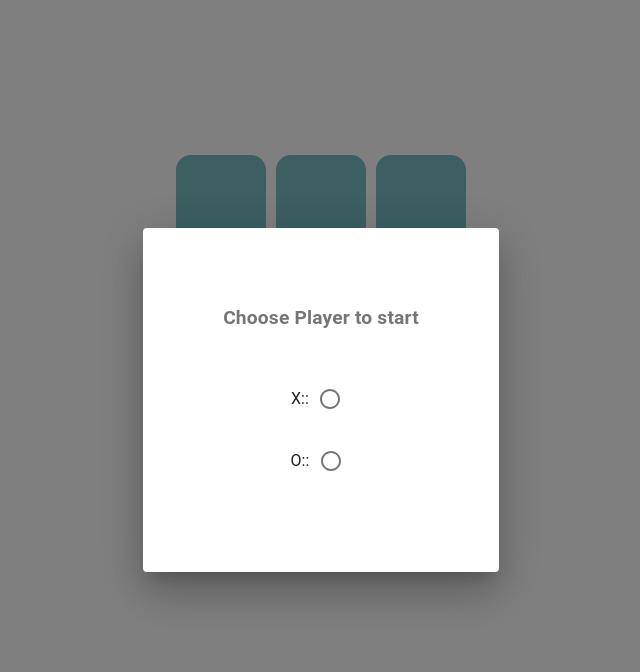
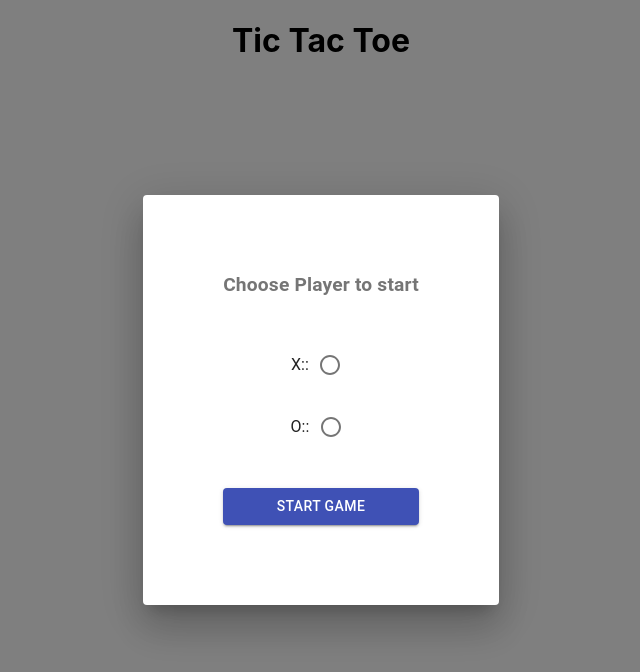
Before and after one commit to MartirosSahakyan/tic-tak-toe, a React (Create React App) app: page / in a window 1280 px wide. Shown: the top 672 px of the page, without its empty margins (319-959 px from the left). Built offline with nearby package versions, Linux system fonts and the light colour scheme.

Commit message:
feat(ChoosePlayer): add start game btn and logic

```diff
--- a/src/components/ChoosePlayer/ChoosePlayer.jsx
+++ b/src/components/ChoosePlayer/ChoosePlayer.jsx
@@ -5,6 +5,7 @@ import FormControlLabel from "@material-ui/core/FormControlLabel";
 import FormControl from "@material-ui/core/FormControl";
 import FormLabel from "@material-ui/core/FormLabel";
 import Dialog from "@material-ui/core/Dialog";
+import Button from "@material-ui/core/Button";
 import { makeStyles } from "@material-ui/core";
 
 const useStyles = makeStyles({
@@ -19,18 +20,26 @@ const useStyles = makeStyles({
   radioBtn: {
     margin: "10px auto",
   },
+  btn: {
+    marginTop: "30px",
+  },
 });
 
-export default function ChoosePlayer({ handleChange, open }) {
+export default function ChoosePlayer({
+  handleBtnClick,
+  handleRadioBtn,
+  open,
+  value,
+}) {
   const classes = useStyles();
 
   return (
-    <Dialog open={open} onClose={handleChange}>
+    <Dialog open={open} onClose={handleBtnClick}>
       <FormControl className={classes.form} component="fieldset">
         <FormLabel className={classes.title} component="legend">
           Choose Player to start
         </FormLabel>
-        <RadioGroup onChange={handleChange}>
+        <RadioGroup onChange={handleRadioBtn}>
           <FormControlLabel
             className={classes.radioBtn}
             value="X"
@@ -46,6 +55,14 @@ export default function ChoosePlayer({ handleChange, open }) {
             label="O::  "
           />
         </RadioGroup>
+        <Button
+          onClick={handleBtnClick}
+          variant="contained"
+          color="primary"
+          className={classes.btn}
+        >
+          Start Game
+        </Button>
       </FormControl>
     </Dialog>
   );
--- a/src/components/TicTakToe/TicTakToe.jsx
+++ b/src/components/TicTakToe/TicTakToe.jsx
@@ -74,12 +74,16 @@ export function TicTakToe() {
     setWinner("");
     setDialogOpen(false);
     setChoosePlayerOpen(true);
+    setStartWith("");
   };
 
   const handleChangePlayer = ({ target: { value } }) => {
     setStartWith(value);
     setNextPlayer(value);
-    setChoosePlayerOpen(false);
+  };
+
+  const handleStartGame = () => {
+    if (startWith) setChoosePlayerOpen(false);
   };
 
   const handleDialogClose = () => {
@@ -129,8 +133,14 @@ export function TicTakToe() {
           open={dialogOpen}
         />
       )}
+      <ChoosePlayer
+        value={startWith}
+        open={choosePlayerOpen}
+        handleBtnClick={handleStartGame}
+        handleRadioBtn={handleChangePlayer}
+      />
 
-      <ChoosePlayer open={choosePlayerOpen} handleChange={handleChangePlayer} />
+      <h1 style={{ textAlign: "center" }}>Tic Tac Toe</h1>
 
       <div className={styles.board}>
         {board.flat().map((square, index) => {
```
